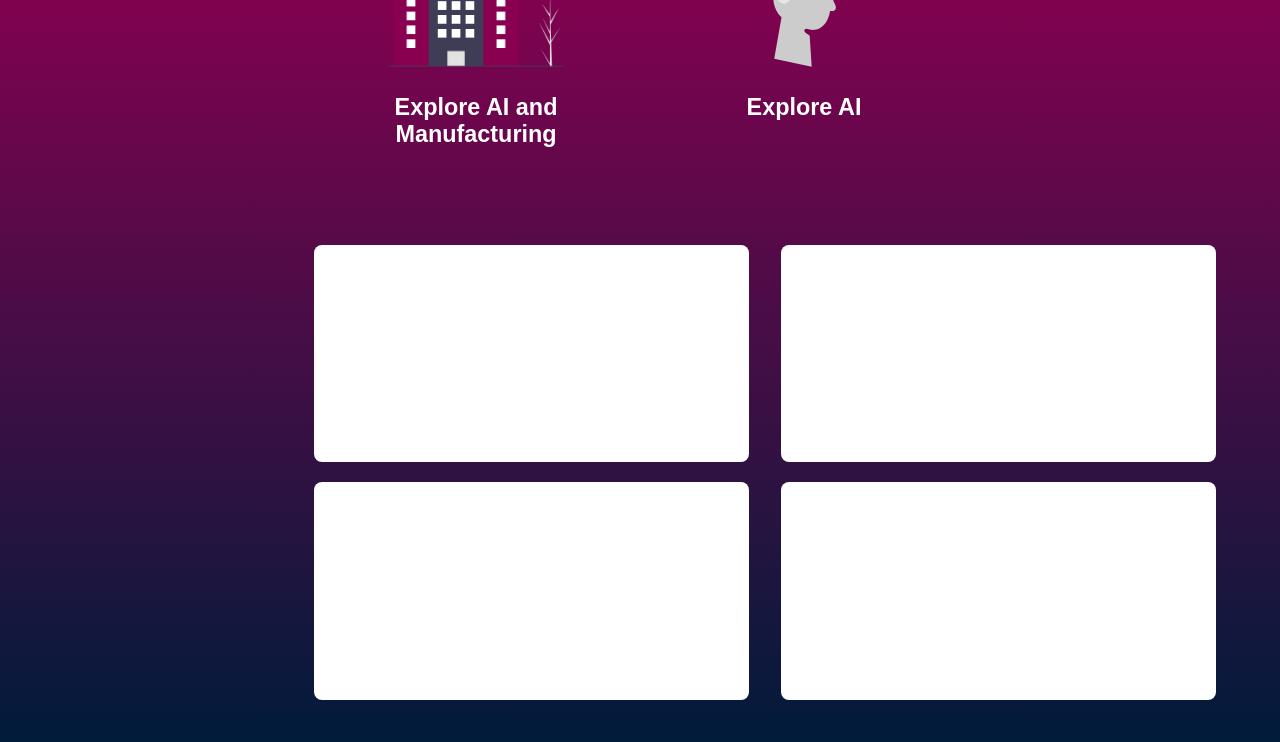
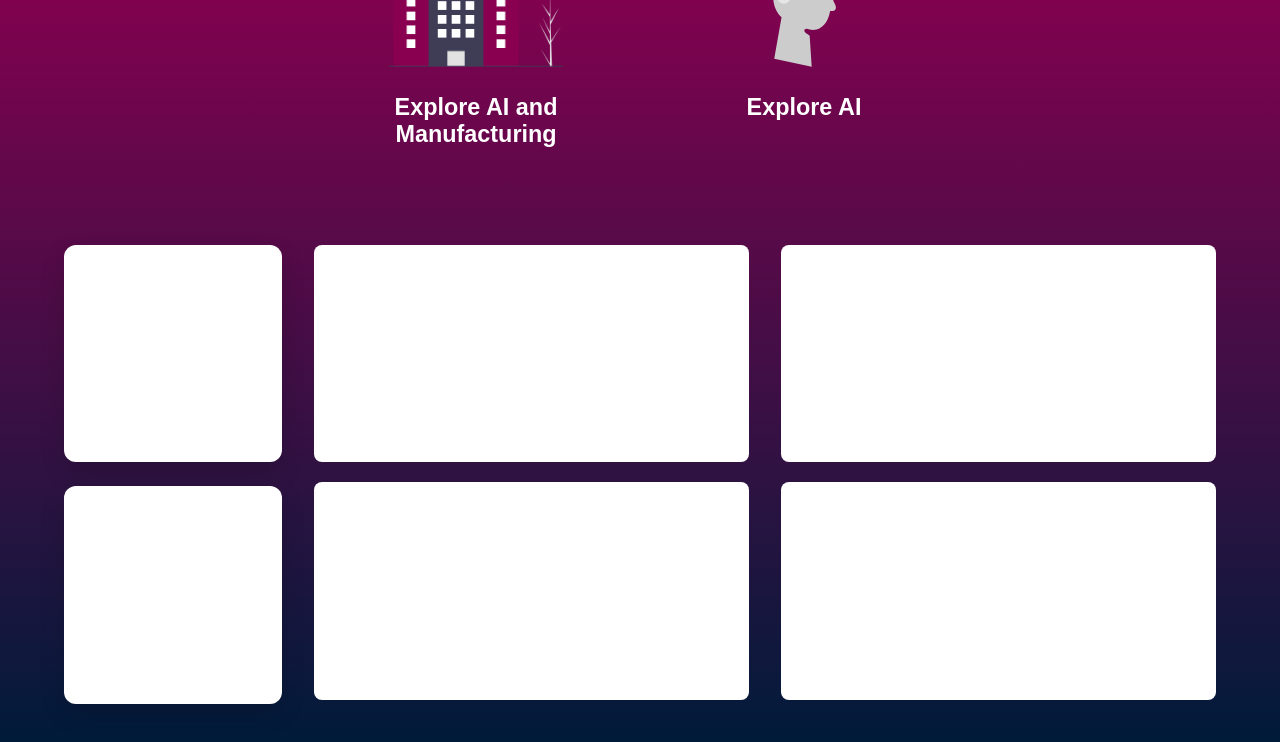
Before and after one commit to UL2663/AE1-Software-Engineering, a plain HTML site: page Mainpage.html in a window 1280 px wide. Both pictures are taken after a click on the button 476 px from the left and 475 px from the top of the page. Shown: the part 509-1251 px from the top of the page. Drawn offline with nearby package versions, Linux system fonts and the light colour scheme; no server answers.

Commit message:
Adjusted some of the cards styling

```diff
--- a/backend/utils/analyse.js
+++ b/backend/utils/analyse.js
@@ -50,7 +50,7 @@
             count,
             cumulative: Math.round((cumulative/total)*100)
         };
-    });//
+    });
 }
 
 function radar_funct(data){
--- a/public/styling.css
+++ b/public/styling.css
@@ -123,10 +123,16 @@
   font-weight: bolder;
 }
 
+#cards{
+  display:grid;
+  grid-template-rows: 1fr 1fr;
+  gap: 1.5rem;
+}
+
 #card_one, #card_two{
-  display: grid;
-  grid-template-rows: 1fr 1fr;
-  gap: 1rem;
+  background: white;
+  border-radius: 12px;
+  box-shadow:0 10px 25px rgba(0,0,0,0.15);
   font-size: 16px;
   font-weight: lighter;
   text-align: center;
```
